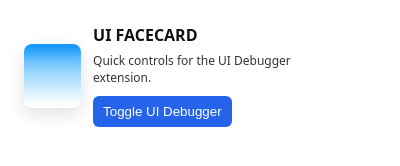
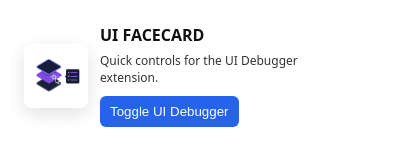
Before and after one commit to Jignesh1236/ui-debugger, a browser extension: page my-extension/popup/popup.html in a window 400 px wide. Drawn offline with Linux system fonts and the light colour scheme.

Commit message:
chore: update README and popup image source for UI FACECARD

```diff
--- a/my-extension/popup/popup.html
+++ b/my-extension/popup/popup.html
@@ -18,7 +18,7 @@
 </head>
 <body>
     <div class="facecard">
-        <img class="facecard-img" src="../assets/images/image.png" alt="UI Face">
+        <img class="facecard-img" src="../assets/images/on.png" alt="UI Face">
         <div class="facecard-body">
             <h3>UI FACECARD</h3>
             <p>Quick controls for the UI Debugger extension.</p>
```
Also changed, not shown: my-extension/README.md.
